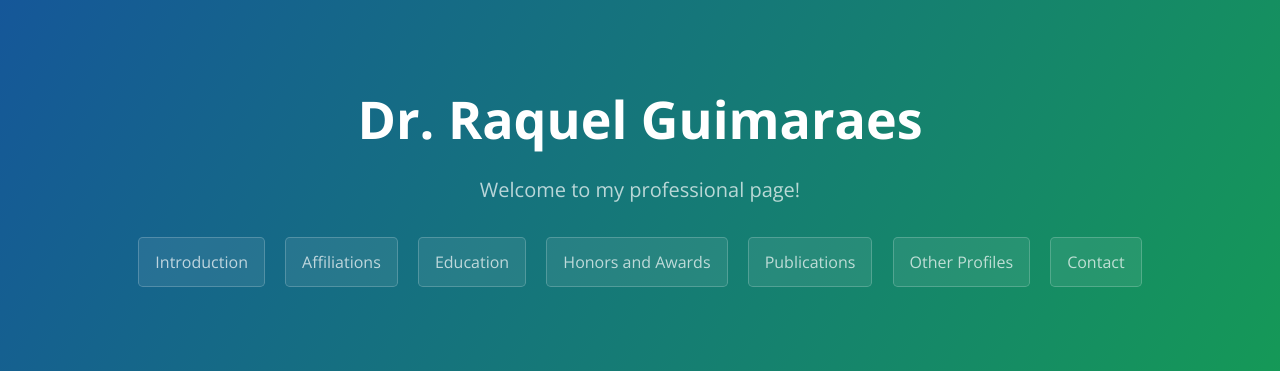
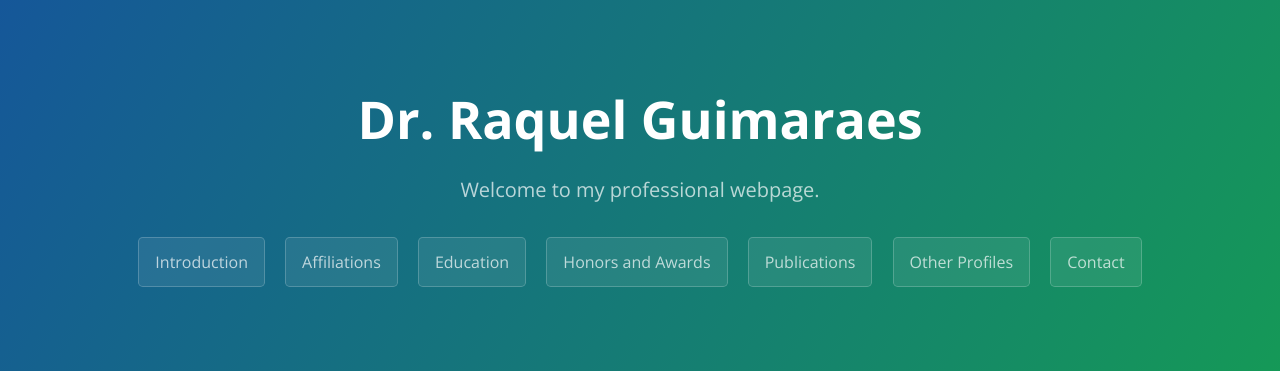
Before and after one commit to raquelrguima/raquelrguima.github.io, a Jekyll site: the page built from index.md, in a window 1280 px wide and 900 px high. Shown: the top 371 px of the window. Built offline with Jekyll 4.4.1, drawn with Linux system fonts in a browser that asks for light colours; our own code applies the rules of GitHub Pages for plain Markdown files; part of the change alters nothing that is shown.

Commit message:
Update _config.yml

```diff
--- a/_config.yml
+++ b/_config.yml
@@ -3,10 +3,6 @@ description: Welcome to my professional webpage.
 show_downloads: true
 google_analytics: UA-61866064-2
 theme: jekyll-theme-cayman
-
-tagline                  : Welcome to my professional page!
-name                     : &name "Raquel Guimaraes"
-description              : &description "Welcome to my professional page!"
 
 baseurl:      ""
 paginate:     1
```
